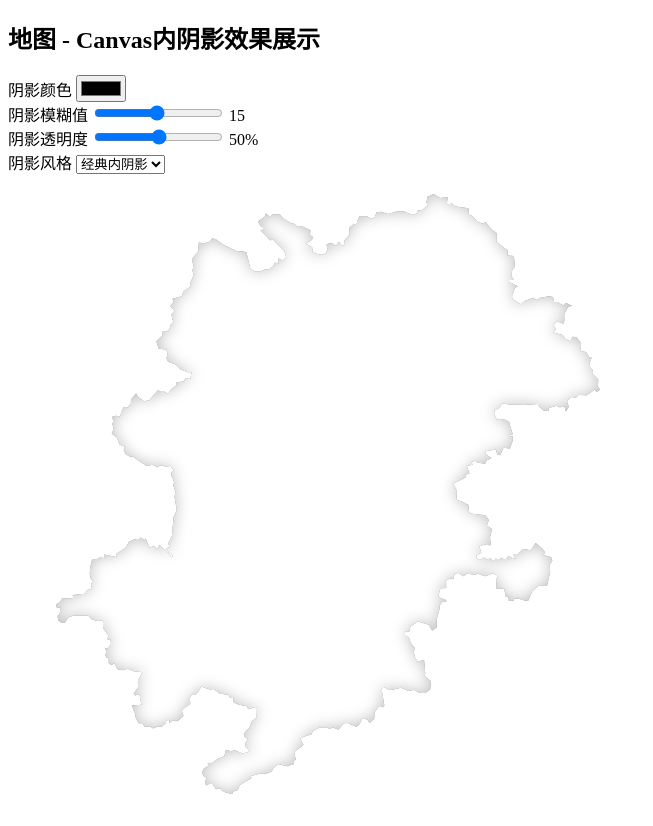
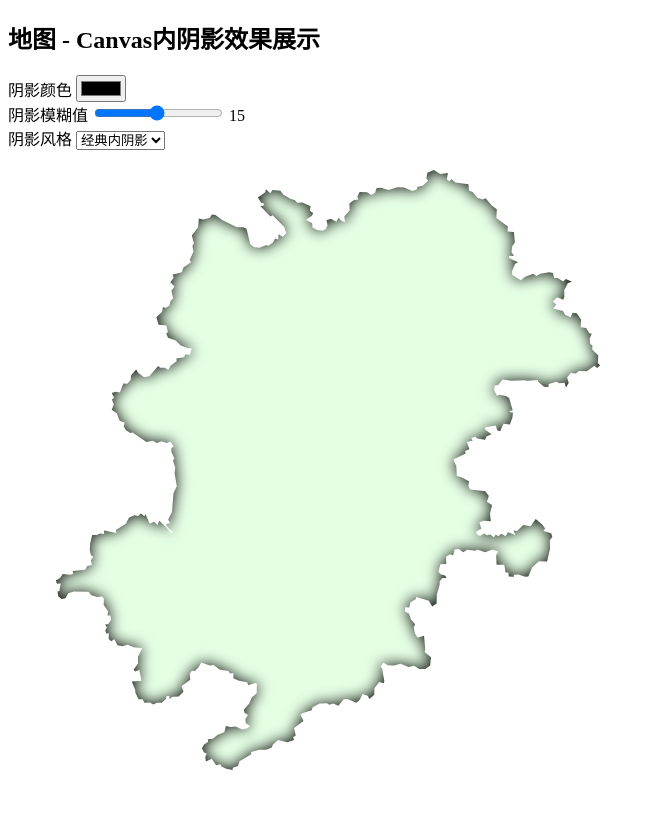
Before and after one commit to 18355166248/html-demos, a website with bundled scripts: page canvas/canvas-innershadow/index.html in a window 1280 px wide. Shown: the whole page, without its empty margins (0-653 px from the left). After the commit the page ends 802 px from the top, so only its background shows below. Built offline with nearby package versions, Linux system fonts and the light colour scheme.

```diff
--- a/canvas/canvas-innershadow/index.html
+++ b/canvas/canvas-innershadow/index.html
@@ -22,12 +22,6 @@
       </div>
 
       <div class="control-group">
-        <label for="shadow-opacity">阴影透明度</label>
-        <input type="range" id="shadow-opacity" min="0" max="100" value="50" />
-        <span id="opacity-value">50%</span>
-      </div>
-
-      <div class="control-group">
         <label for="shadow-style">阴影风格</label>
         <select id="shadow-style">
           <option value="classic">经典内阴影</option>
--- a/canvas/canvas-innershadow/index.js
+++ b/canvas/canvas-innershadow/index.js
@@ -25,7 +25,6 @@
     (canvas.width - 40) / (bounds.maxX - bounds.minX),
     (canvas.height - 40) / (bounds.maxY - bounds.minY)
   );
-  console.log("🚀 ~ drawMap ~ scale:", scale);
 
   // 偏移量，使地图居中
   const offsetX =
@@ -120,10 +119,6 @@
   const shadowStyle = document.getElementById("shadow-style").value;
   const shadowBlur = parseInt(document.getElementById("shadow-blur").value);
   const shadowColor = document.getElementById("shadow-color").value;
-  const shadowOpacity =
-    parseInt(document.getElementById("shadow-opacity").value) / 100;
-
-  const shadowColorWithOpacity = hexToRgba(shadowColor, shadowOpacity);
 
   switch (shadowStyle) {
     case "glow":
@@ -133,7 +128,7 @@
         offsetX,
         offsetY,
         shadowBlur,
-        shadowColorWithOpacity
+        shadowColor
       );
       break;
     case "multiple":
@@ -143,7 +138,7 @@
         offsetX,
         offsetY,
         shadowBlur,
-        shadowColorWithOpacity
+        shadowColor
       );
       break;
     case "gradient":
@@ -154,7 +149,7 @@
         offsetY,
         shadowBlur,
         shadowColor,
-        shadowOpacity
+        shadowColor
       );
       break;
     case "classic":
@@ -165,14 +160,14 @@
         offsetX,
         offsetY,
         shadowBlur,
-        shadowColorWithOpacity
+        shadowColor
       );
       break;
   }
 }
 
 // 经典内阴影效果
-function drawClassicInnerShadow(
+function drawClassicInnerShadow1(
   coordinates,
   scale,
   offsetX,
@@ -224,6 +219,48 @@
   ctx.fillStyle = shadowColor;
   ctx.fill();
 
+  ctx.restore();
+}
+
+function drawClassicInnerShadow(
+  coordinates,
+  scale,
+  offsetX,
+  offsetY,
+  shadowBlur,
+  shadowColor
+) {
+  ctx.save();
+
+  const path2D = new Path2D();
+  // 首先绘制主要路径
+  for (let i = 0; i < coordinates.length; i++) {
+    const x = coordinates[i][0] * scale + offsetX;
+    const y = coordinates[i][1] * scale + offsetY;
+
+    if (i === 0) {
+      path2D.moveTo(x, y);
+    } else {
+      path2D.lineTo(x, y);
+    }
+  }
+  path2D.closePath();
+
+  // // 内阴影设置
+  ctx.save();
+  // source-out 在不与现有画布内容重叠的地方绘制新图形,绘制会导致画布上面之前的图形都变成透明的
+  ctx.globalCompositeOperation = "source-out";
+  ctx.shadowBlur = shadowBlur;
+  ctx.shadowColor = "#000";
+  ctx.fillStyle = shadowColor;
+  ctx.fill(path2D);
+  ctx.restore();
+
+  ctx.save();
+  // destination-over 在现有的画布内容后面绘制新的图形,绘制不会导致画布上面之前的图形都变为透明
+  ctx.globalCompositeOperation = "destination-over";
+  ctx.fillStyle = "rgba(0, 255, 0, 0.1)";
+  ctx.fill(path2D);
   ctx.restore();
 }
 
@@ -463,12 +500,6 @@
   document.getElementById("blur-value").textContent = this.value;
   drawMap();
 });
-document
-  .getElementById("shadow-opacity")
-  .addEventListener("input", function () {
-    document.getElementById("opacity-value").textContent = this.value + "%";
-    drawMap();
-  });
 document.getElementById("shadow-style").addEventListener("change", drawMap);
 
 // 为了确保至少显示一些内容，先用简化数据绘制一次
```
Also changed, not shown: canvas/canvas-innershadow/index-study.html (+1 -1 lines).
